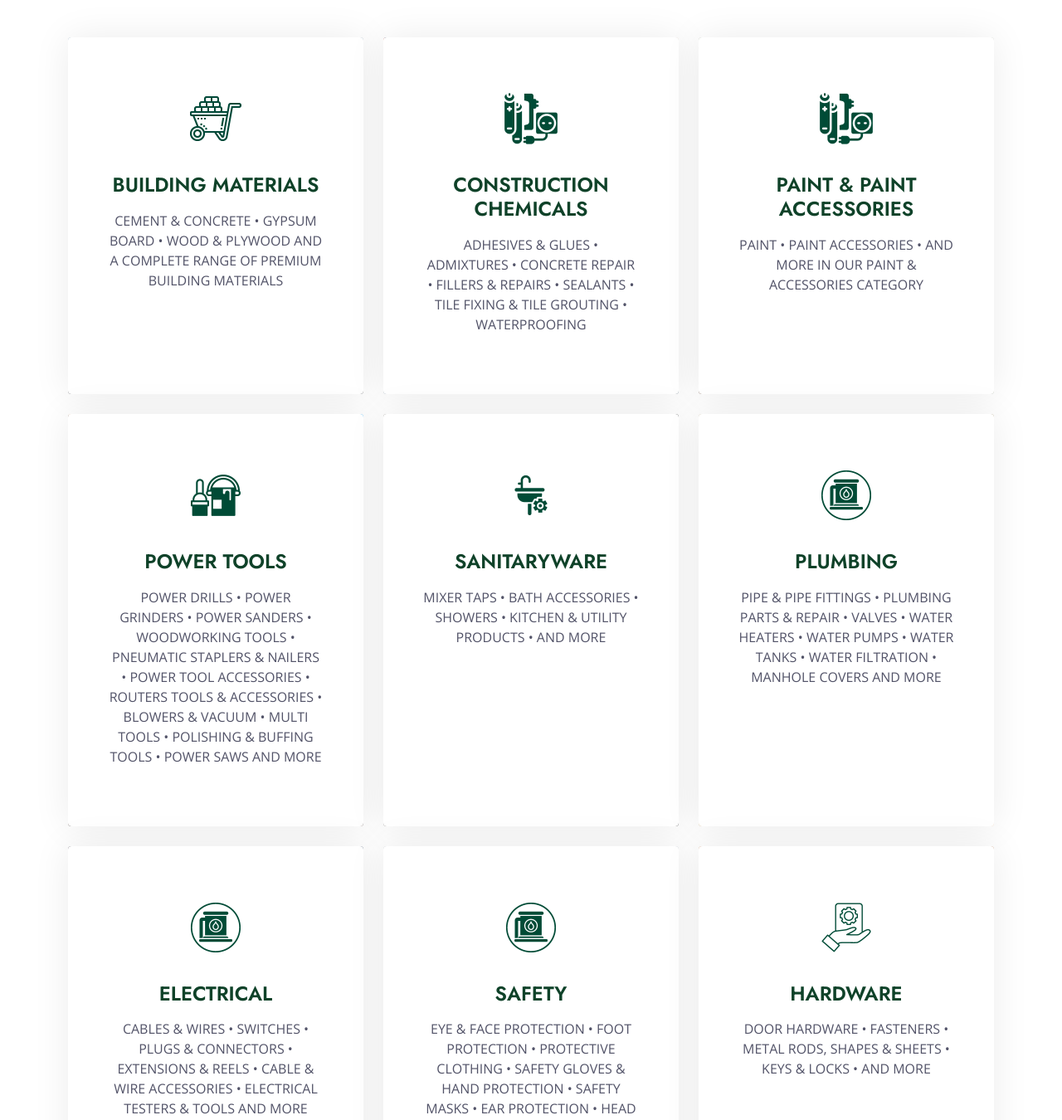
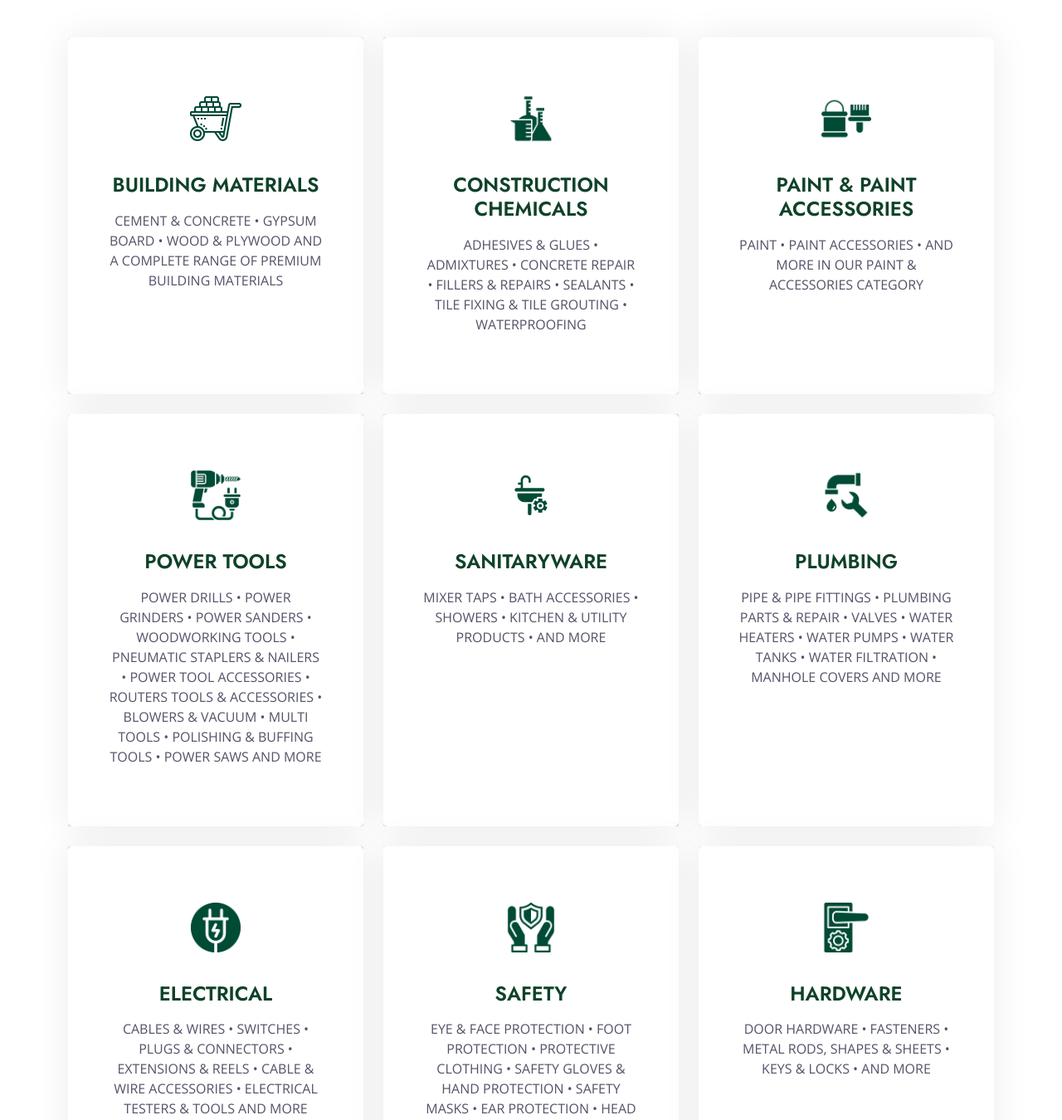
Before and after one commit to ecommerce-rtc/RAJAB-TRADING-COMPANY-V1, a plain HTML site: page categories.html in a window 1280 px wide. Shown: the part 838-2188 px from the top of the page at 83% size. Drawn offline with nearby package versions, Linux system fonts and the light colour scheme.

Commit message:
Update categories.html

```diff
--- a/categories.html
+++ b/categories.html
@@ -165,7 +165,7 @@
                         </div>
                         <div class="service-text rounded p-5">
                             <div class="btn-square rounded-circle mx-auto mb-3">
-                                <img class="img-fluid" src="img/icon/icon-6.png" alt="Electrical accessories icon">
+                                <img class="img-fluid" src="img/icon/icon-10.png" alt="Electrical accessories icon">
                             </div>
                             <h4 class="mb-3">CONSTRUCTION CHEMICALS</h4>
                             <p class="mb-4">ADHESIVES & GLUES • ADMIXTURES • CONCRETE REPAIR • FILLERS & REPAIRS • SEALANTS • TILE FIXING & TILE GROUTING • WATERPROOFING</p>
@@ -179,7 +179,7 @@
                         </div>
                         <div class="service-text rounded p-5">
                             <div class="btn-square rounded-circle mx-auto mb-3">
-                                <img class="img-fluid" src="img/icon/icon-6.png" alt="Sanitaryware solutions icon">
+                                <img class="img-fluid" src="img/icon/icon-13.png" alt="Sanitaryware solutions icon">
                             </div>
                             <h4 class="mb-3">PAINT & PAINT ACCESSORIES</h4>
                             <p class="mb-4">PAINT • PAINT ACCESSORIES • AND MORE IN OUR PAINT & ACCESSORIES CATEGORY</p>
@@ -193,7 +193,7 @@
                         </div>
                         <div class="service-text rounded p-5">
                             <div class="btn-square rounded-circle mx-auto mb-3">
-                                <img class="img-fluid" src="img/icon/icon-4.png" alt="Hardware and paint supplies icon">
+                                <img class="img-fluid" src="img/icon/icon-15.png" alt="Hardware and paint supplies icon">
                             </div>
                             <h4 class="mb-3">POWER TOOLS</h4>
                             <p class="mb-4">POWER DRILLS • POWER GRINDERS • POWER SANDERS • WOODWORKING TOOLS • PNEUMATIC STAPLERS & NAILERS • POWER TOOL ACCESSORIES • ROUTERS TOOLS & ACCESSORIES • BLOWERS & VACUUM  • MULTI TOOLS  • POLISHING & BUFFING TOOLS  • POWER SAWS AND MORE</p>
@@ -221,7 +221,7 @@
                         </div>
                         <div class="service-text rounded p-5">
                             <div class="btn-square rounded-circle mx-auto mb-3">
-                                <img class="img-fluid" src="img/icon/icon-8.png" alt="Oil and gas field supplies icon">
+                                <img class="img-fluid" src="img/icon/icon-14.png" alt="Oil and gas field supplies icon">
                             </div>
                             <h4 class="mb-3">PLUMBING</h4>
                             <p class="mb-4">PIPE & PIPE FITTINGS • PLUMBING PARTS & REPAIR • VALVES • WATER HEATERS • WATER PUMPS • WATER TANKS • WATER FILTRATION • MANHOLE COVERS AND MORE</p>
@@ -235,7 +235,7 @@
                         </div>
                         <div class="service-text rounded p-5">
                             <div class="btn-square rounded-circle mx-auto mb-3">
-                                <img class="img-fluid" src="img/icon/icon-8.png" alt="Oil and gas field supplies icon">
+                                <img class="img-fluid" src="img/icon/icon-11.png" alt="Oil and gas field supplies icon">
                             </div>
                             <h4 class="mb-3">ELECTRICAL</h4>
                             <p class="mb-4">CABLES & WIRES • SWITCHES • PLUGS & CONNECTORS • EXTENSIONS & REELS  • CABLE & WIRE ACCESSORIES  • ELECTRICAL TESTERS & TOOLS AND MORE</p>
@@ -249,7 +249,7 @@
                         </div>
                         <div class="service-text rounded p-5">
                             <div class="btn-square rounded-circle mx-auto mb-3">
-                                <img class="img-fluid" src="img/icon/icon-8.png" alt="Oil and gas field supplies icon">
+                                <img class="img-fluid" src="img/icon/icon-16.png" alt="Oil and gas field supplies icon">
                             </div>
                             <h4 class="mb-3">SAFETY</h4>
                             <p class="mb-4">EYE & FACE PROTECTION • FOOT PROTECTION • PROTECTIVE CLOTHING • SAFETY GLOVES & HAND PROTECTION • SAFETY MASKS • EAR PROTECTION • HEAD PROTECTION • TRAFFIC SAFETY • FALL PROTECTION • FIRST AID KITS AND MORE</p>
@@ -264,7 +264,7 @@
                         </div>
                         <div class="service-text rounded p-5">
                             <div class="btn-square rounded-circle mx-auto mb-3">
-                                <img class="img-fluid" src="img/icon/icon-2.png" alt="Customized project support icon">
+                                <img class="img-fluid" src="img/icon/icon-12.png" alt="Customized project support icon">
                             </div>
                             <h4 class="mb-3">HARDWARE</h4>
                             <p class="mb-4">DOOR HARDWARE • FASTENERS • METAL RODS, SHAPES & SHEETS • KEYS & LOCKS • AND MORE</p>
```
